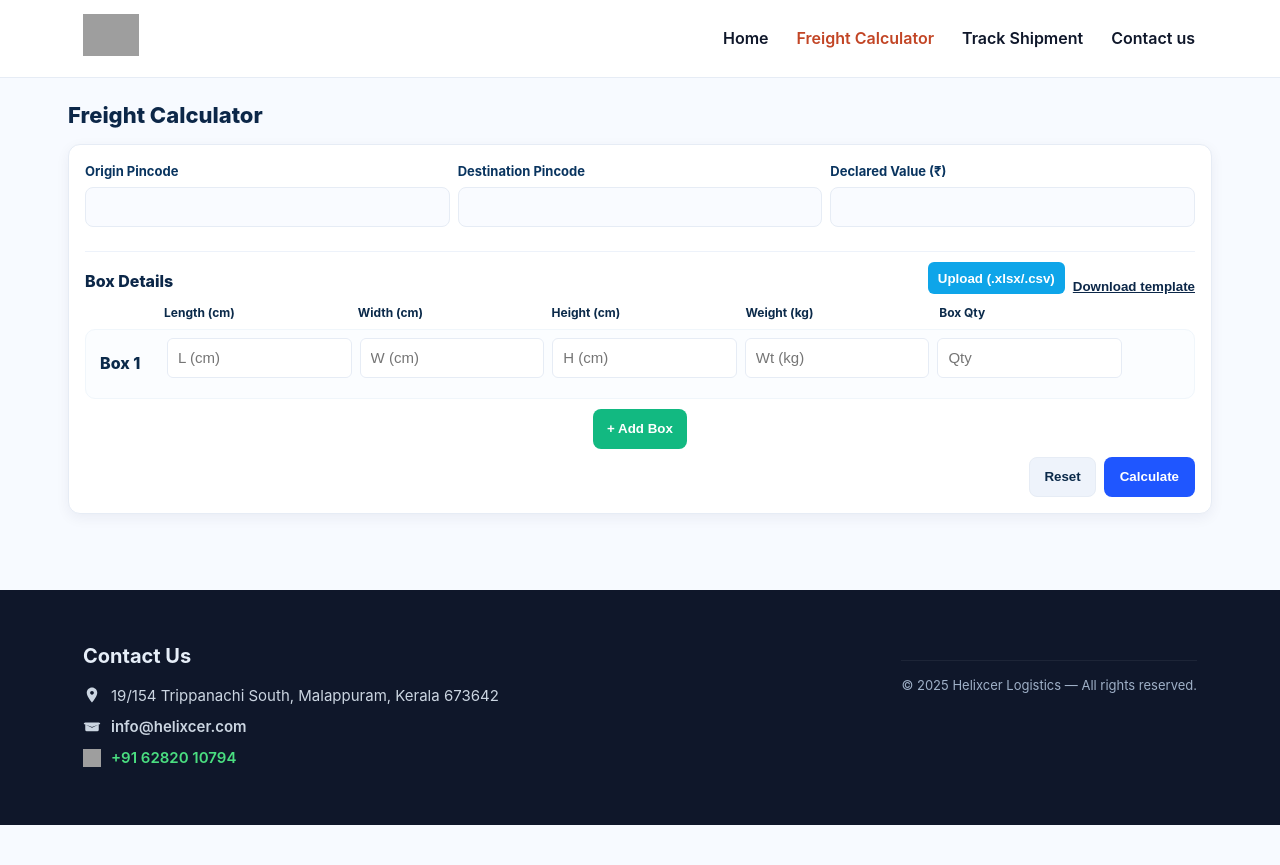
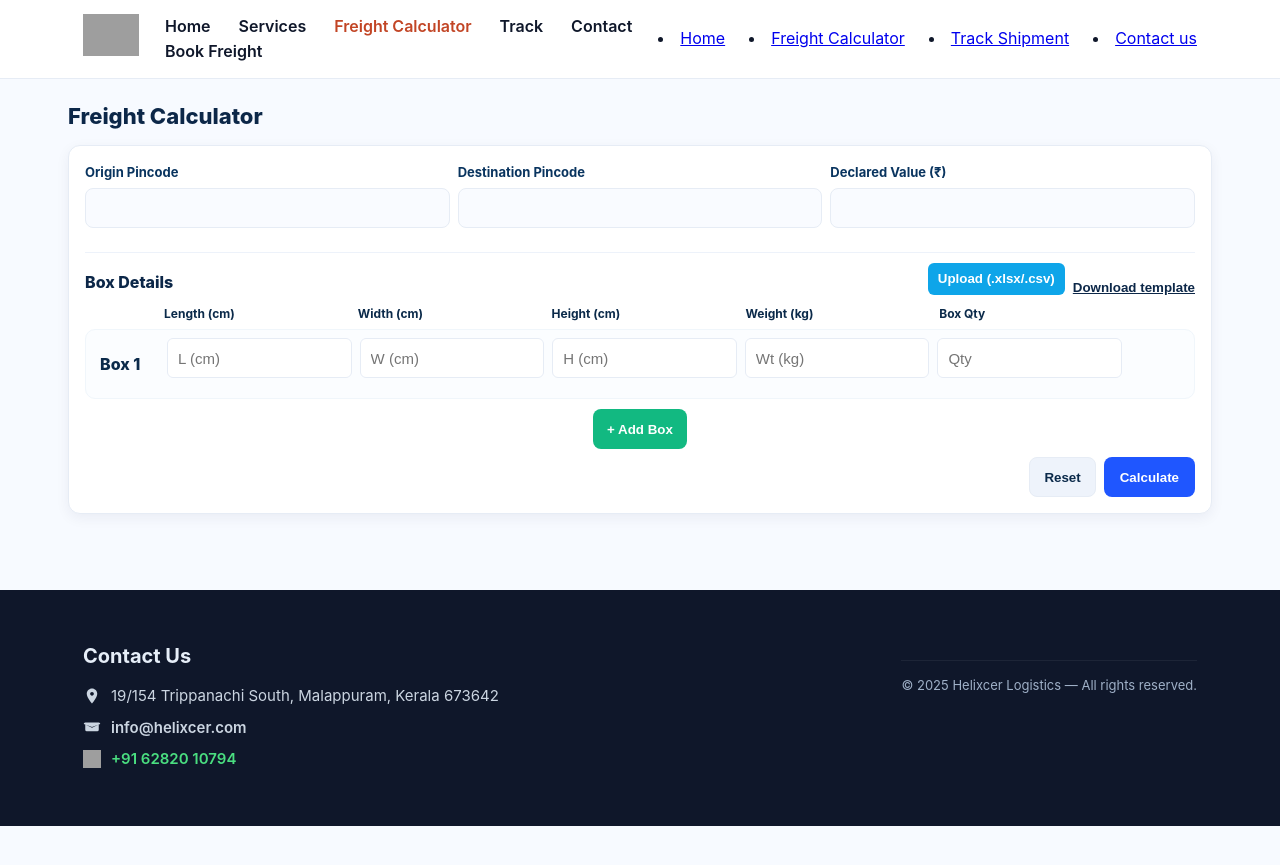
Before and after one commit to nisaran/helixcer-logistics, a Jekyll site: the page built from calculator/index.html, in a window 1280 px wide. Shown: the top 865 px of the page. Built offline with Jekyll 4.4.1, drawn with Linux system fonts in a browser that asks for light colours; grey boxes are pictures that could not be loaded.

Commit message:
Update header.html

```diff
--- a/_includes/header.html
+++ b/_includes/header.html
@@ -17,7 +17,20 @@
 
     <!-- NAVIGATION -->
     <nav class="nav" role="navigation" aria-label="Primary">
-      <ul>
+  <ul>
+    <li><a href="{{ site.baseurl }}/" {% if page.url == "/" %}class="active"{% endif %}>Home</a></li>
+    <li><a href="{{ site.baseurl }}/#services">Services</a></li>
+    <li><a href="{{ site.baseurl }}/calculator/" {% if page.url == "/calculator/" %}class="active"{% endif %}>Freight Calculator</a></li>
+    <li><a href="{{ site.baseurl }}/track/" {% if page.url == "/track/" %}class="active"{% endif %}>Track</a></li>
+    <li><a href="{{ site.baseurl }}/contact/" {% if page.url == "/contact/" %}class="active"{% endif %}>Contact</a></li>
+  </ul>
+
+  <!-- BOOK FREIGHT BUTTON -->
+  <a class="book-btn" href="https://wa.me/916282010794?text=Hi%2C%20I%20want%20to%20book%20a%20freight%20service%20from%20Helixcer" target="_blank">
+    Book Freight
+  </a>
+</nav>
+
         <li><a href="{{ site.baseurl }}/" {% if page.url == "/" %}class="active"{% endif %}>Home</a></li>
 
         <li>
```
